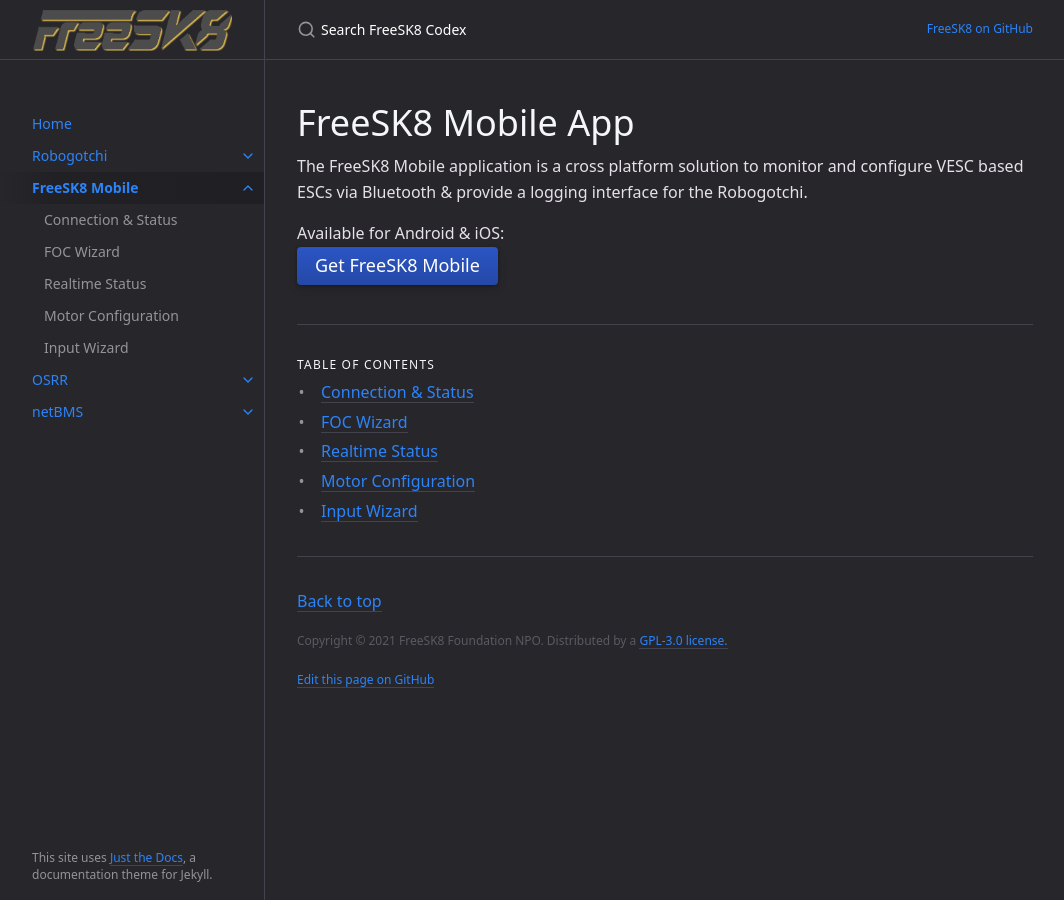
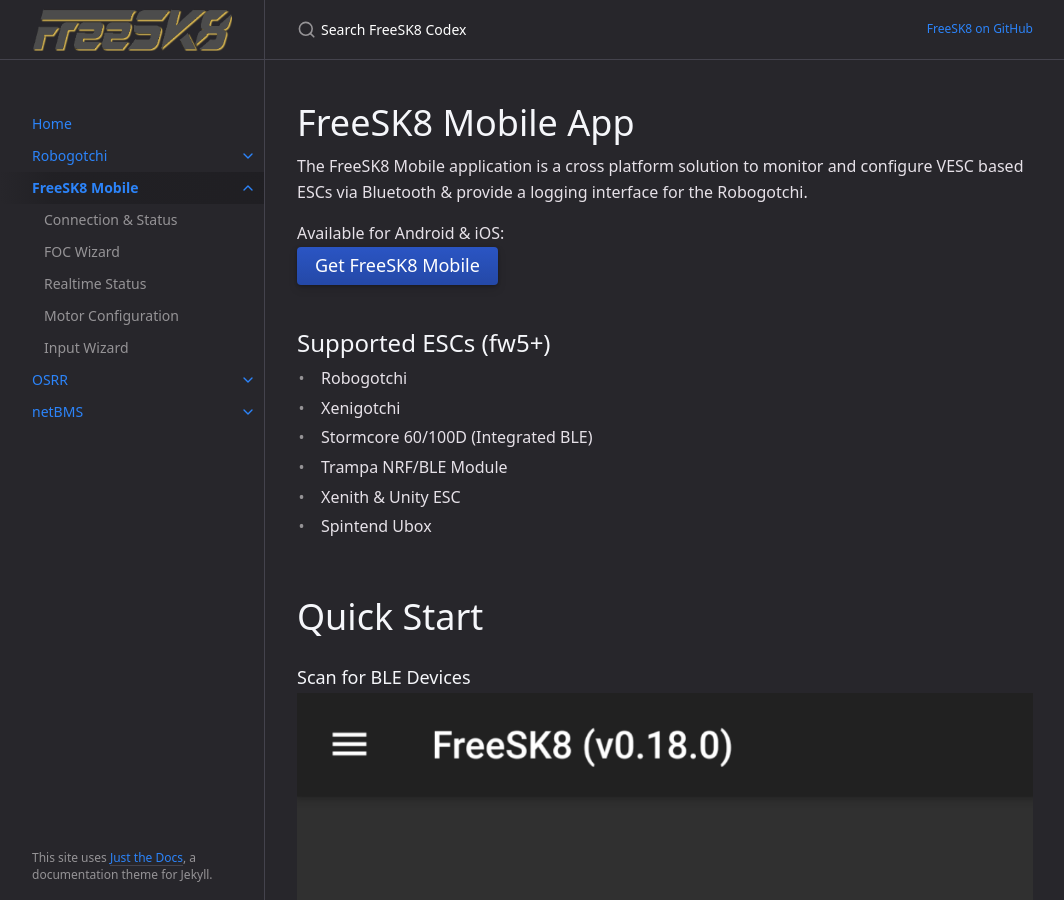
Before and after one commit to FreeSK8/codex, a Jekyll site: the page built from docs/freesk8-mobile/index.md, in a window 1280 px wide and 900 px high. Shown: the whole window, without its empty margins (107-1171 px from the left). Built offline with Jekyll 4.4.1, drawn with Linux system fonts in a browser that asks for light colours; some of the changed text lies outside the part shown.

Commit message:
gotchi docs

```diff
--- a/docs/freesk8-mobile/index.md
+++ b/docs/freesk8-mobile/index.md
@@ -11,3 +11,25 @@ The FreeSK8 Mobile application is a cross platform solution to monitor and confi
 
 Available for Android & iOS:
 <br>[Get FreeSK8 Mobile](https://freesk8.app){: .btn .btn-primary .fs-5 .mb-4 .mb-md-0 .mr-2 }
+
+
+## Supported ESCs (fw5+)
+* Robogotchi
+* Xenigotchi
+* Stormcore 60/100D (Integrated BLE)
+* Trampa NRF/BLE Module
+* Xenith & Unity ESC
+* Spintend Ubox
+
+# Quick Start
+
+### Scan for BLE Devices
+![Scan for BLE Devices](https://codex.freesk8.org/assets/images/mobileapp/scan.png)
+
+### Select & Connect to Supported Device
+![Select & Connect to Supported Device](https://codex.freesk8.org/assets/images/mobileapp/scan2.png)
+
+
+### Enter PIN Code (optional)
+![Enter PIN Code](https://codex.freesk8.org/assets/images/mobileapp/pair.png)
+![Enter PIN Code](https://codex.freesk8.org/assets/images/mobileapp/paircode.png)
```
Also changed, not shown: docs/freesk8-mobile/connection.md (+2 -5 lines).
